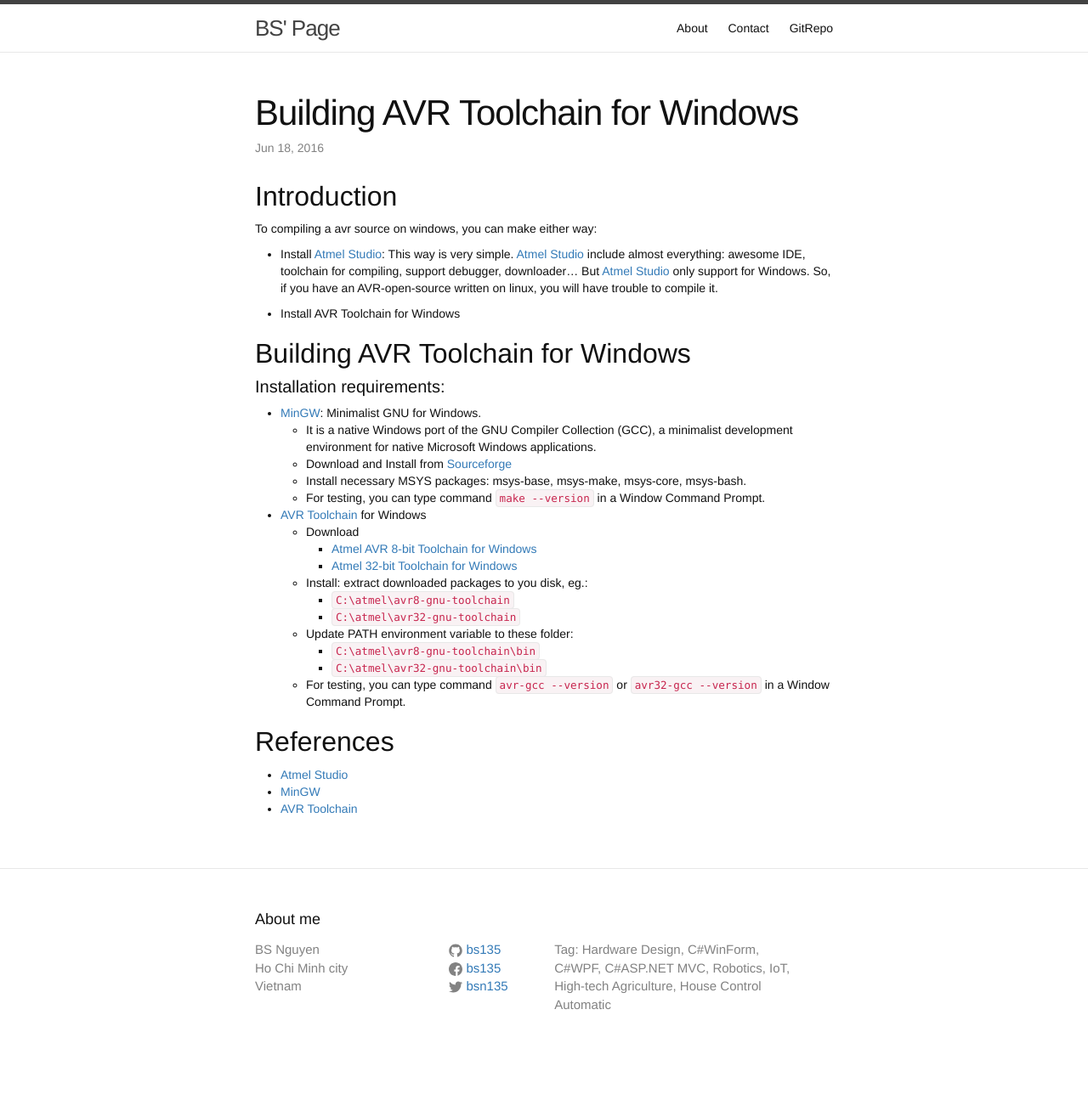
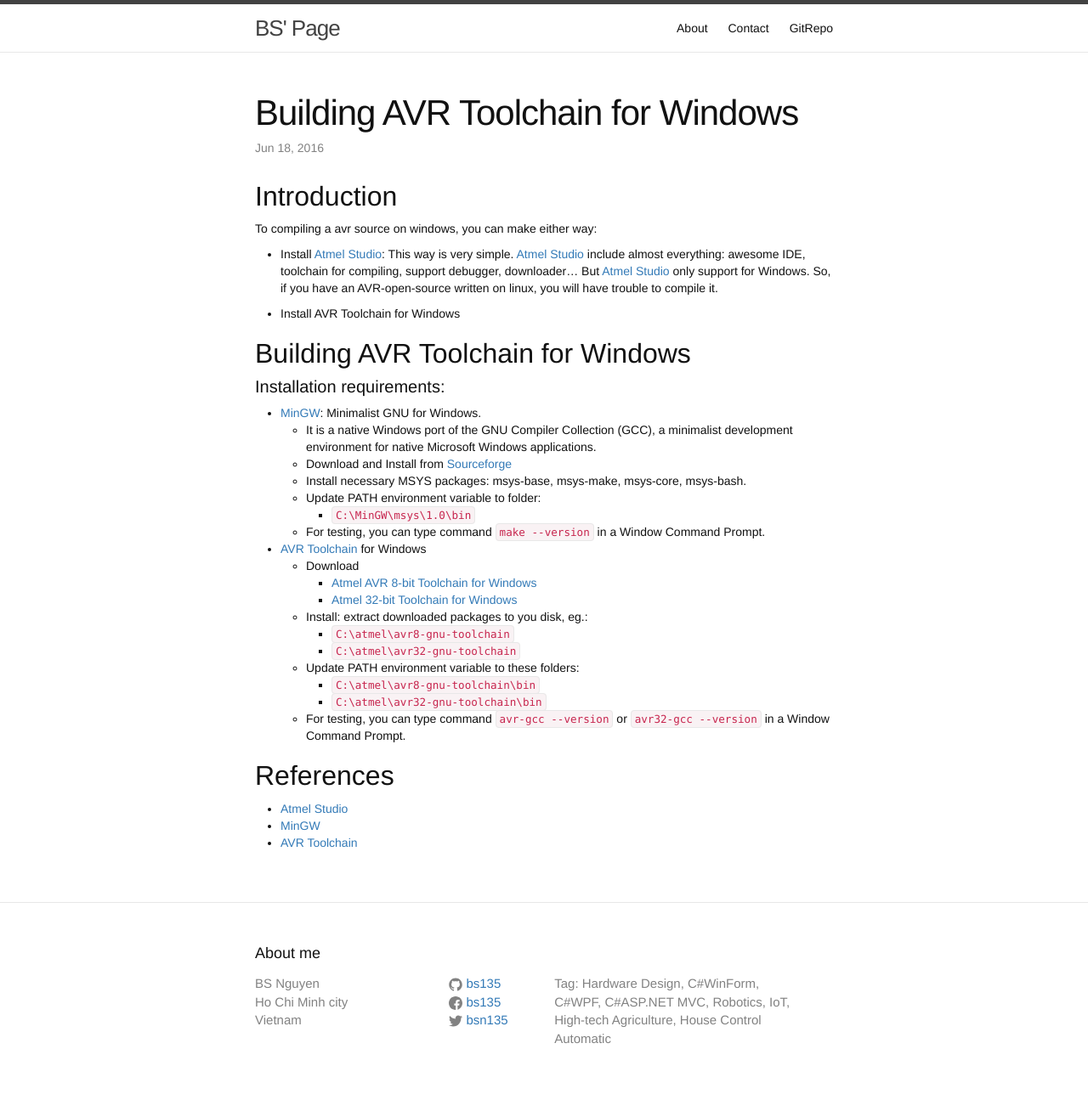
Before and after one commit to bs135/BSPageOnGithub, a Jekyll site: the page built from _posts/2016-06-18-building-avr-toolchain-for-windows.markdown, in a window 1280 px wide. Shown: the whole page at 85% size. Built offline with Jekyll 4.4.1, drawn with Linux system fonts in a browser that asks for light colours; before the commit the page ends 1248 px from its top, so only the background shows below that.

Commit message:
update post

```diff
--- a/_posts/2016-06-18-building-avr-toolchain-for-windows.markdown
+++ b/_posts/2016-06-18-building-avr-toolchain-for-windows.markdown
@@ -20,6 +20,8 @@ To compiling a avr source on windows, you can make either way:
 	* It is a native Windows port of the GNU Compiler Collection (GCC), a minimalist development environment for native Microsoft Windows applications.
 	* Download and Install from [Sourceforge](https://sourceforge.net/projects/mingw/files/latest/download?source=files)
 	* Install necessary MSYS packages: msys-base, msys-make, msys-core, msys-bash.
+	* Update PATH environment variable to folder:
+		* `C:\MinGW\msys\1.0\bin`
 	* For testing, you can type command `make --version` in a Window Command Prompt.
 * [AVR Toolchain][AVR Toolchain] for Windows
 	* Download
@@ -28,7 +30,7 @@ To compiling a avr source on windows, you can make either way:
 	* Install: extract downloaded packages to you disk, eg.:
 		* `C:\atmel\avr8-gnu-toolchain`
 		* `C:\atmel\avr32-gnu-toolchain`
-	* Update PATH environment variable to these folder:
+	* Update PATH environment variable to these folders:
 		* `C:\atmel\avr8-gnu-toolchain\bin`
 		* `C:\atmel\avr32-gnu-toolchain\bin`
 	* For testing, you can type command `avr-gcc --version` or `avr32-gcc --version` in a Window Command Prompt.
```
